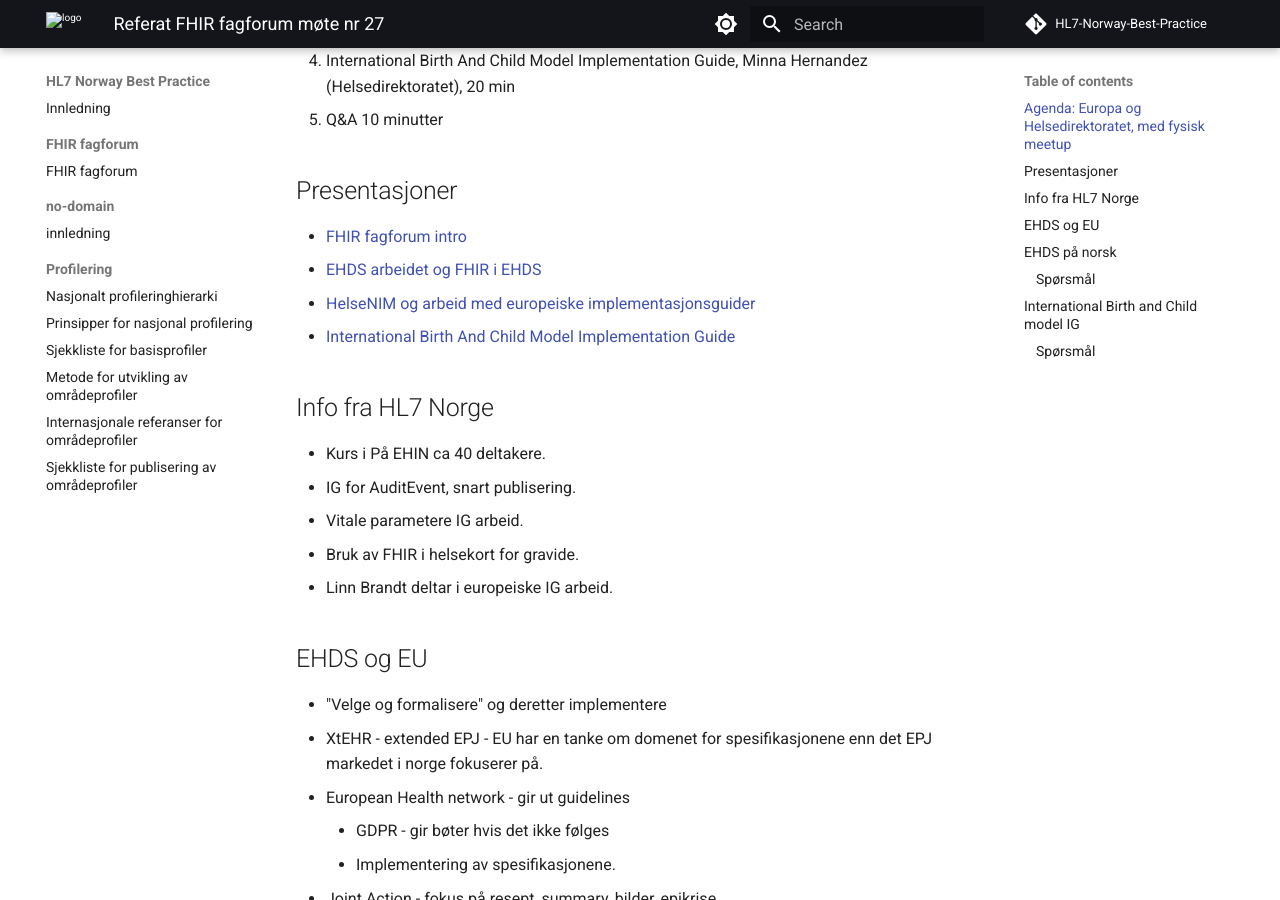
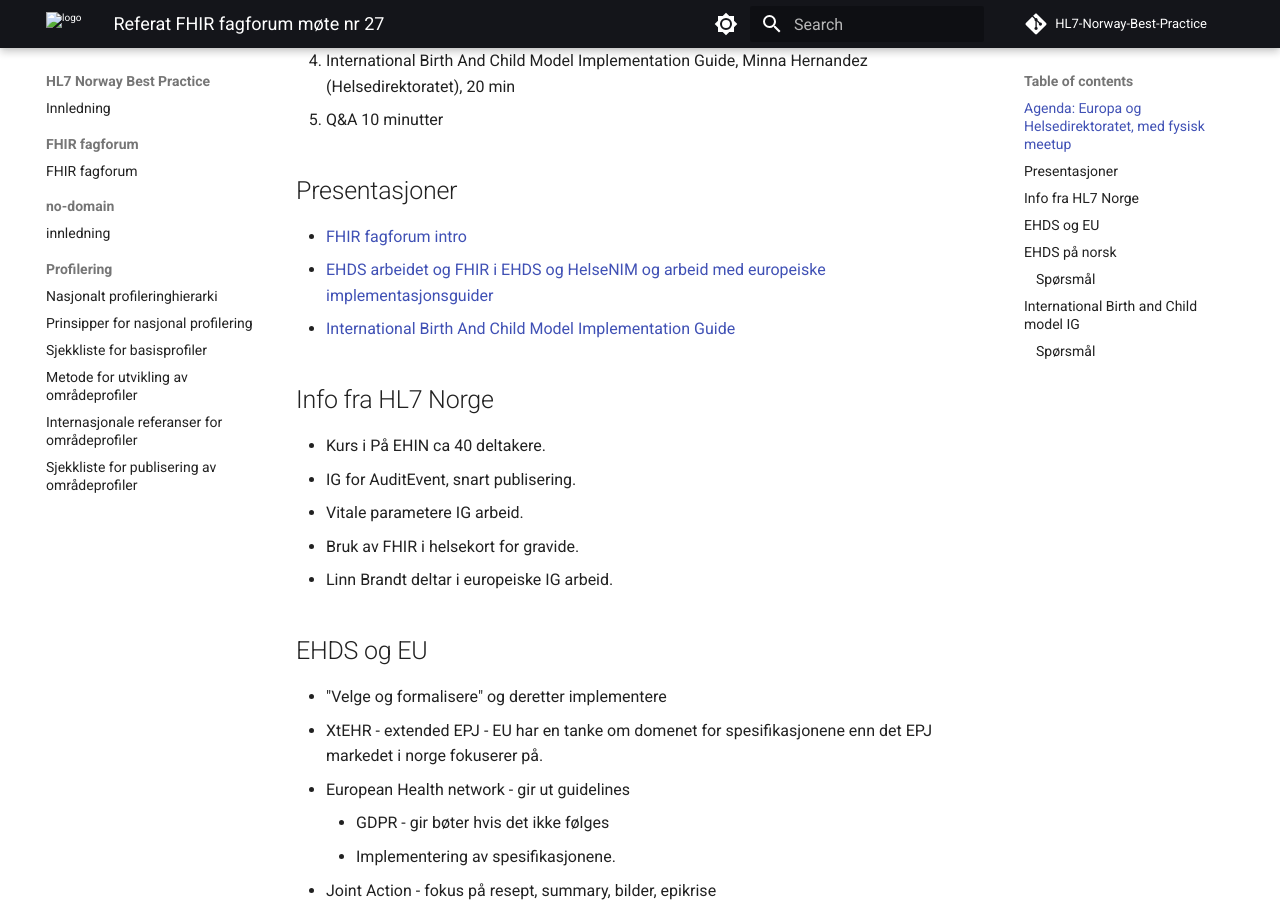
Before and after one commit to HL7Norway/best-practice, an MkDocs documentation site: the page built from docs/FHIR-faglig-forum/_referat/2024-11-27-referat.md, in a window 1280 px wide and 900 px high, scrolled down 653 px. Built offline with MkDocs 1.6.1 and Material for MkDocs 9.7.7, drawn with Linux system fonts in a browser that asks for light colours; comment, search, counter and statistics services are not loaded.

```diff
--- a/docs/FHIR-faglig-forum/_referat/2024-11-27-referat.md
+++ b/docs/FHIR-faglig-forum/_referat/2024-11-27-referat.md
@@ -27,8 +27,7 @@ Denne gangen blir det mulighet for å møte fysisk i Helsedirektoratet sine loka
 ## Presentasjoner
 
 * [FHIR fagforum intro](../docs/FHIR-faglig-forum/presentasjon/2024-11-27-FHIR-fagforum-27.pdf)
-* [EHDS arbeidet og FHIR i EHDS](../docs/FHIR-faglig-forum/presentasjon/2024-11-27-EHDS-FHIR.pdf)
-* [HelseNIM og arbeid med europeiske implementasjonsguider]()
+* [EHDS arbeidet og FHIR i EHDS og HelseNIM og arbeid med europeiske implementasjonsguider](../docs/FHIR-faglig-forum/presentasjon/2024-11-27-EHDS-FHIR.pdf)
 * [International Birth And Child Model Implementation Guide](../docs/FHIR-faglig-forum/presentasjon/2024-11-27-Birth-and-child-model.pdf)
 
 ## Info fra HL7 Norge
```
Also changed, not shown: 1 other file.
